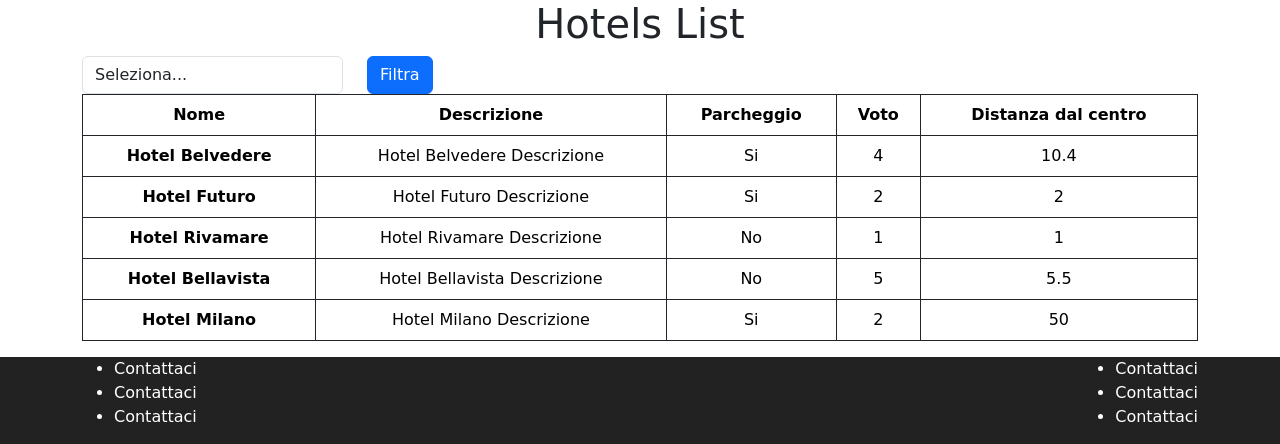
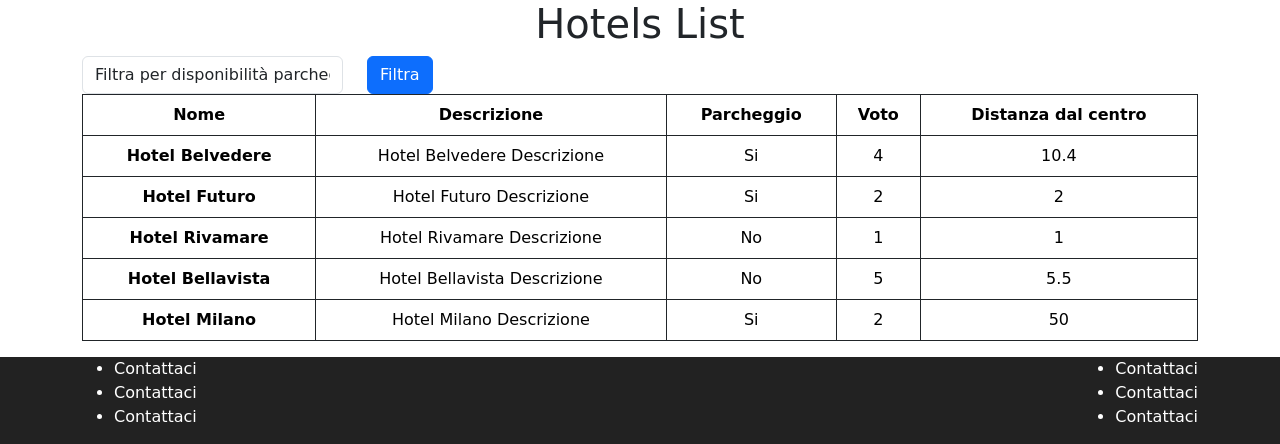
Before and after one commit to fabiomuzzu/php-hotel, a PHP site: page / in a window 1280 px wide. Shown: the part 56-500 px from the top of the page. Run offline with PHP 8.4, Linux system fonts and the light colour scheme.

Commit message:
added parking filter function

```diff
--- a/index.php
+++ b/index.php
@@ -1,43 +1,23 @@
 <?php
+    @include __DIR__. '/partials/vars.php';
 
-    $hotels = [
+    $filtered_hotels = $hotels;
+    // verifico se è in entrata una varbiabile get
+    if(isset($_GET['parcheggio']) && $_GET['parcheggio'] != ''){
+        // variabile che conteine temporaneamente gli hotel
+        $tempHotels = [];
 
-        [
-            'name' => 'Hotel Belvedere',
-            'description' => 'Hotel Belvedere Descrizione',
-            'parking' => true,
-            'vote' => 4,
-            'distance_to_center' => 10.4
-        ],
-        [
-            'name' => 'Hotel Futuro',
-            'description' => 'Hotel Futuro Descrizione',
-            'parking' => true,
-            'vote' => 2,
-            'distance_to_center' => 2
-        ],
-        [
-            'name' => 'Hotel Rivamare',
-            'description' => 'Hotel Rivamare Descrizione',
-            'parking' => false,
-            'vote' => 1,
-            'distance_to_center' => 1
-        ],
-        [
-            'name' => 'Hotel Bellavista',
-            'description' => 'Hotel Bellavista Descrizione',
-            'parking' => false,
-            'vote' => 5,
-            'distance_to_center' => 5.5
-        ],
-        [
-            'name' => 'Hotel Milano',
-            'description' => 'Hotel Milano Descrizione',
-            'parking' => true,
-            'vote' => 2,
-            'distance_to_center' => 50
-        ],
-    ];
+        $parking = $_GET['parcheggio'];
+
+        foreach($filtered_hotels as $hotel){
+            if($hotel['parking'] == $parking){
+                $tempHotels [] = $hotel;
+            }
+        }
+
+        $filtered_hotels = $tempHotels;
+    }
+
 ?>
 
 <!DOCTYPE html>
@@ -64,10 +44,13 @@
             <form action="./index.php" method="GET">
                 <div class="row">
                     <div class="col-3">
-                        <select name="parcheggio" id="parcheggio" class="form-control">
-                            <option value="">Seleziona...</option>
-                            <option value="parcheggio">Parcheggio disponibile</option>
-                        </select>
+                        <div class="form-group">
+                            <select name="parcheggio" id="parcheggio" class="form-control">
+                                <option value="">Filtra per disponibilità parcheggio...</option>
+                                <option value="1">Parcheggio disponibile</option>
+                                <option value="0">Parcheggio non disponibile</option>
+                            </select>
+                        </div>
                     </div>
                     <div class="col-3">
                         <button type="submit" class="btn bmtn-s btn-primary">Filtra</button>
@@ -87,7 +70,7 @@
                     </thead>
                     <tbody class="text-center">
                         <!-- ciclo foreach per ciclare tutti gli elementi dell'array hotels-->
-                        <?php foreach ($hotels as $hotel) { ?>
+                        <?php foreach ($filtered_hotels as $hotel) { ?>
                             <tr>
                                 <!-- utilizzo di echo per stampare a schermo i valori dell'array -->
                                 <th scope="row"><?php echo $hotel['name']?></th>
```
Also changed, not shown: partials/vars.php (added, +40 -0 lines).
